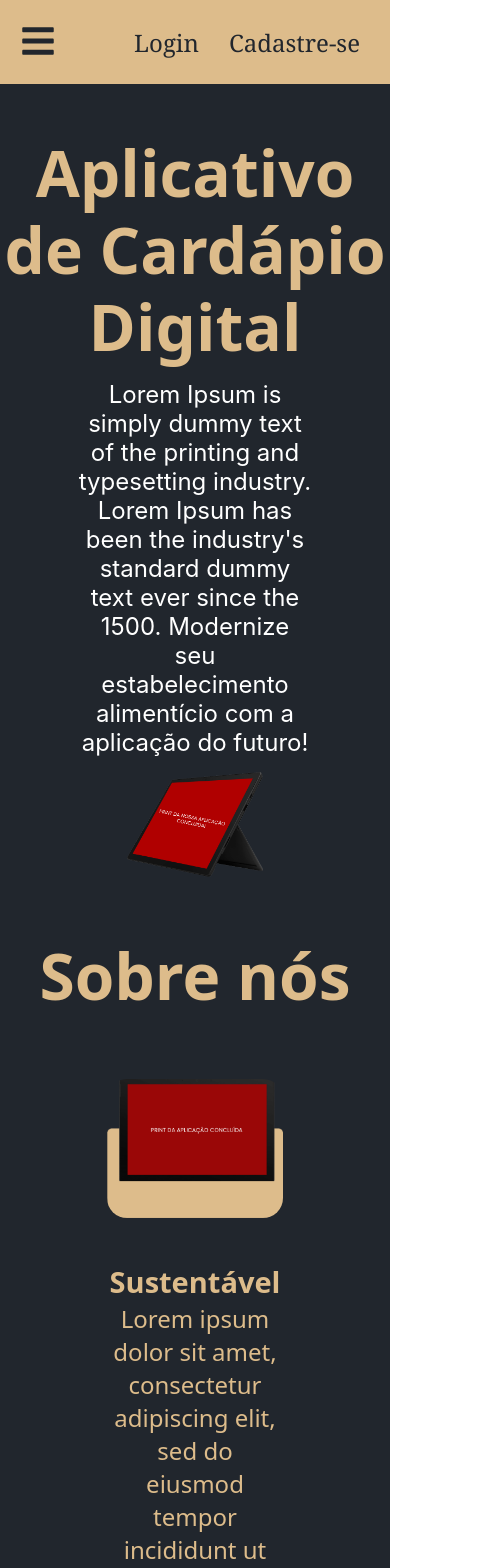
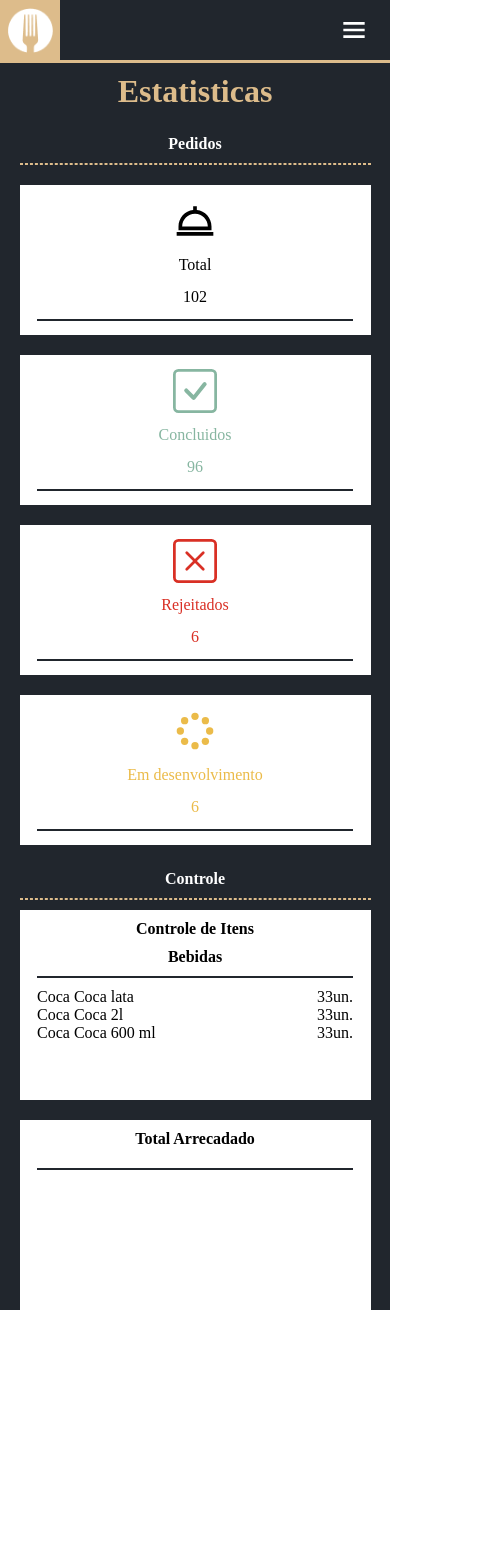
Before and after one commit to kevinaryeldev/cardapio-digital-capstone, a React (Create React App) app: page / in a window 390 px wide. Shown: the top 1568 px of the page, 490 px wide, since content can reach past the window. After the commit the page ends 1310 px from the top, so only its background shows below. Built offline with nearby package versions, Linux system fonts and the light colour scheme.

Commit message:
style:create style from version mobile

```diff
--- a/src/App.js
+++ b/src/App.js
@@ -6,7 +6,6 @@ function App() {
     <div>
       <GlobalStyle />
       <Routes />
-      App
     </div>
   );
 }
--- /dev/null
+++ b/src/components/BoxDemand/index.js
@@ -0,0 +1,23 @@
+import React from "react";
+import {BsCheckSquare,BsXSquare} from 'react-icons/bs'
+import {BiLoaderCircle,BiDish} from 'react-icons/bi'
+
+import{BoxContent,TitleCard,LineDivCard} from './styles'
+
+const BoxDemand = ({text, color, icon, qtd}) => {
+    const listIcon  = () => (
+        icon === "Bidish" ? <BiDish className="IconBox"></BiDish>
+            :icon === "BsCheckSquare" ? <BsCheckSquare className="IconBox"></BsCheckSquare>
+                :icon === "BsXSquare" ? <BsXSquare className="IconBox"></BsXSquare>
+                    :icon === "BiLoaderCircle" ?  <BiLoaderCircle className="IconBox"></BiLoaderCircle>:null
+        )
+  return (
+    <BoxContent color={color}>
+        {listIcon()}
+      <TitleCard>{text}</TitleCard>
+      <p>{qtd}</p>
+      <LineDivCard></LineDivCard>
+    </BoxContent>
+  );
+};
+export default BoxDemand;
--- /dev/null
+++ b/src/components/BoxDemand/styles.js
@@ -0,0 +1,26 @@
+import styled from 'styled-components'
+
+export const BoxContent = styled.div`
+width:100%;
+height:150px;
+background-color:var(--terciary-color);
+display:flex;
+flex-direction:column;
+justify-content:space-evenly;
+align-items: center;
+margin: 10px 0;
+color:${(props) => (props.color === 'g'? "var(--positive-color)"
+                        : props.color === "r" ? "var(--error-color)"
+                            : props.color === "y" ? "var(--alert-color)":null)};
+    .IconBox{
+        font-size:44px;
+`
+export const TitleCard = styled.span`
+    font-size: 16px;
+    font-weight: normal;
+`
+export const LineDivCard =styled.div`
+    border:1px solid var(--primary-color);
+    width:90%;
+    margin: 0 auto;
+`
--- a/src/pages/collaborator/admin/StatisticsPage/index.jsx
+++ b/src/pages/collaborator/admin/StatisticsPage/index.jsx
@@ -1,8 +1,110 @@
+import Menu from "../../../../components/Menu";
+import styled from "styled-components";
+
+import BoxDemand from '../../../../components/BoxDemand'
+
+const Container = styled.section`
+  background-color: var(--primary-color);
+
+`;
+const BoxContent = styled.div`
+  width: 90%;
+  margin: 0 auto;
+  display: flex;
+  flex-direction: column;
+  align-items: center;
+  justify-content: center;
+  .LineDivBox{
+    width:90%;
+    border: 1px solid var(--primary-color);
+    margin: 10px auto;
+  }
+`;
+const Title = styled.h1`
+  color: var(--secondary-color);
+  font-weight: bold;
+  font-size: 32px;
+  margin: 10px 0;
+`;
+const Subtitle = styled.h2`
+  color: var(--terciary-color);
+  font-size: 16px;
+  margin-top: 15px;
+`;
+const LineDiv = styled.hr`
+  width: 100%;
+  border: 1px dashed var(--secondary-color);
+  margin: 10px 0;
+`;
+const ControlItems = styled.div`
+width:100%;
+background-color:var(--terciary-color);
+display:flex;
+align-items:center ;
+flex-direction: column;
+height: 190px;
+
+  ul{
+    width:90%;
+    margin: 0 auto;
+
+  }
+  li{
+    display:flex;
+    justify-content: space-between;
+  }
+`
+const TitleBox = styled.h3`
+  margin: 10px 0;
+  font-size:16px;
+`
+const AllRaised = styled.div`
+width:100%;
+background-color:var(--terciary-color);
+display:flex;
+align-items:center ;
+flex-direction: column;
+margin-top: 20px;
+height:190px;
+`
+
+
 const StatisticsPage = () => {
-    return(
-        <div>
-            StatisticsPage
-        </div>
-    )
-}
-export default StatisticsPage
+  const listProducts = [{name:"Coca Coca lata",qtd:33},{name:"Coca Coca 2l",qtd:33},{name:"Coca Coca 600 ml",qtd:33}]
+  return (
+    <Container>
+      <Menu></Menu>
+      <BoxContent>
+        <Title>Estatisticas</Title>
+        <Subtitle>Pedidos</Subtitle>
+        <LineDiv></LineDiv>
+          <BoxDemand text={"Total"} icon={"Bidish"} qtd={102} color={"b"}/>
+          <BoxDemand text={"Concluidos"} icon={"BsCheckSquare"} qtd={96} color={"g"}/>
+          <BoxDemand text={"Rejeitados"} icon={"BsXSquare"} qtd={6} color={"r"}/>
+          <BoxDemand text={"Em desenvolvimento"} icon={"BiLoaderCircle"} qtd={6} color={"y"}/>
+        <Subtitle>Controle</Subtitle>
+        <LineDiv></LineDiv>
+
+        <ControlItems>
+          <TitleBox>Controle de Itens</TitleBox>
+          <h4>Bebidas</h4>
+          <LineDiv className='LineDivBox'></LineDiv>
+          <ul>
+          {listProducts.map((item,index)=>(
+          <li key={index}>
+            <span >{item.name}</span>
+            <p>{item.qtd}un.</p>
+          </li>
+          ))}
+          </ul>
+        </ControlItems>
+        <AllRaised>
+          <TitleBox>Total Arrecadado</TitleBox>
+          <LineDiv className='LineDivBox'></LineDiv>
+        </AllRaised>
+
+      </BoxContent>
+    </Container>
+  );
+};
+export default StatisticsPage;
--- a/src/routes/index.js
+++ b/src/routes/index.js
@@ -16,7 +16,7 @@ import StatisticsPage from "../pages/collaborator/admin/StatisticsPage";
 const Routes = () => {
   return (
     <Switch>
-      <Route exact path="/" component={LandingPage} />
+      <Route exact path="/" component={StatisticsPage} />{/*LandingPage*/}
       <Route path="/login" component={LoginPage} />
       <Route path="/signup" component={SignUpPage} />
       <Route exact path="/admin" component={DashboardPage} />
```
Also changed, not shown: src/pages/collaborator/LandingPage/index.jsx (line endings or trailing spaces).
